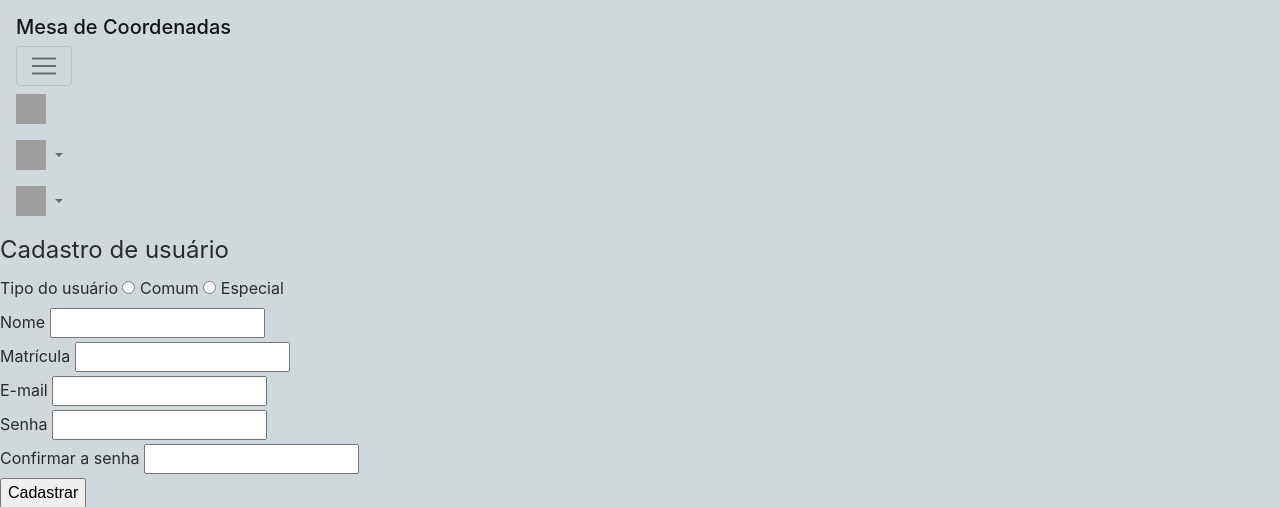
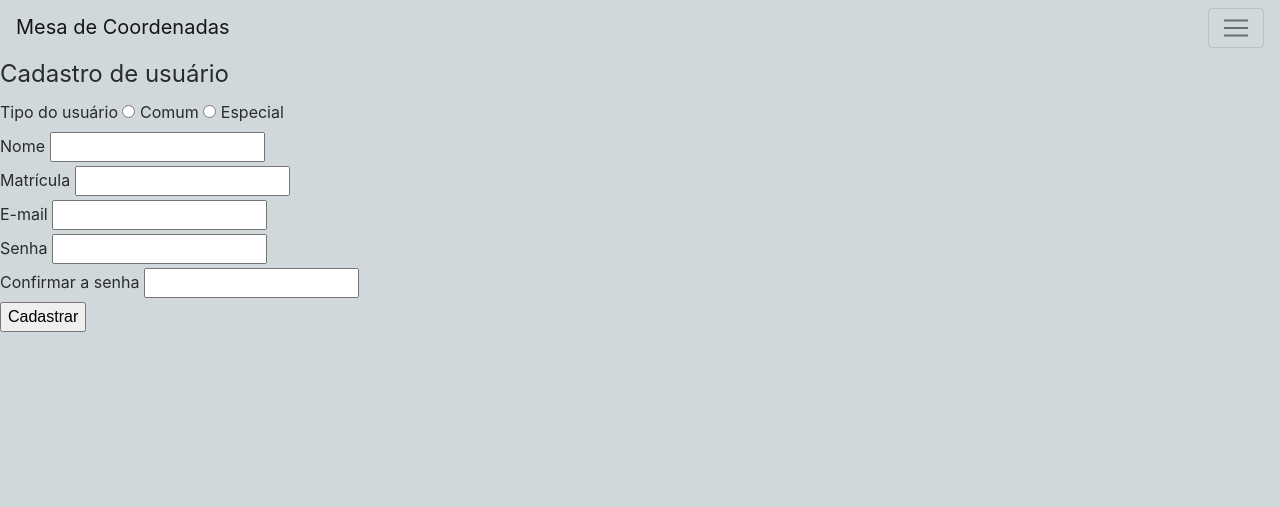
Before and after one commit to miqueiasmiguel/mesa_de_coordenadas, a Flask app: page /register in a window 1280 px wide. Shown: the top 507 px of the page. Run offline with Flask 2, Linux system fonts and the light colour scheme; the visitor is signed in with stand-in values (Sample User, id 1); some libraries are stand-ins or nearby versions; grey boxes are pictures that could not be loaded.

Commit message:
feat: Melhorias na barra de navegação (2)

```diff
--- a/flaskr/models.py
+++ b/flaskr/models.py
@@ -5,11 +5,17 @@ from flaskr import db, login_manager
 
 @login_manager.user_loader
 def user_loader(user_id):
+    """
+    Função que busca no banco de dados o
+    usuário que será logado
+
+    :returns: Usuário a ser logado
+    """
     return Users.query.get(int(user_id))
 
 
 class Users(db.Model, UserMixin):
-    """Entidade Users"""
+    """Entidade - Users"""
 
     id = db.Column(db.Integer, primary_key=True)
     name = db.Column(db.String, nullable=False)
@@ -24,7 +30,7 @@ class Users(db.Model, UserMixin):
 
 
 class Positions(db.Model):
-    """Entidade Positions"""
+    """Entidade - Positions"""
 
     id = db.Column(db.Integer, primary_key=True)
     x_axis = db.Column(db.Integer, nullable=False)
--- a/flaskr/routes.py
+++ b/flaskr/routes.py
@@ -1,6 +1,7 @@
 from flask import render_template, flash, url_for, redirect, request
 from flask_login import login_user, logout_user, login_required, current_user
 from flaskr import app, db, bcrypt
+from serial_modules import serial_ports
 from .forms import RegistrationForm, LoginForm, ForgotForm
 from .models import Users
 
@@ -10,13 +11,15 @@ from .models import Users
 def home():
     """Rota - Principal"""
 
-    return render_template("home.html", title="home")
+    ports = serial_ports()
+    return render_template("home.html", title="home", ports=ports)
 
 
 @app.route("/", methods=["GET", "POST"])
 @app.route("/login", methods=["GET", "POST"])
 def login():
     """Rota - Login"""
+
     if current_user.is_authenticated:
         return redirect(url_for("home"))
     form = LoginForm()
@@ -26,8 +29,7 @@ def login():
             login_user(user, remember=form.remember.data)
             next_page = request.args.get("next")
             return redirect(next_page) if next_page else redirect(url_for("home"))
-        else:
-            flash("E-mail ou senha incorretos.", "danger")
+        flash("E-mail ou senha incorretos.", "danger")
 
     return render_template("login.html", title="Login", form=form)
 
@@ -70,5 +72,4 @@ def forgot():
     """Rota - Esqueceu a senha"""
 
     form = ForgotForm()
-
     return render_template("forgot.html", title="Esqueceu a senha?", form=form)
--- a/flaskr/static/main.css
+++ b/flaskr/static/main.css
@@ -2,3 +2,13 @@ body{
     background-color: #d0d8dcff;
 
 }
+
+@media (min-width: 768px) {
+    .navbar-brand.abs
+        {
+            position: absolute;
+            width: 100%;
+            left: 0;
+            text-align: center;
+        }
+    }
--- a/flaskr/templates/forgot.html
+++ b/flaskr/templates/forgot.html
@@ -1,3 +1,3 @@
-{% extends "layout.html" %}
+{% extends "layout_login.html" %}
 {% block content %}
 {% endblock %}
--- a/flaskr/templates/layout.html
+++ b/flaskr/templates/layout.html
@@ -17,64 +17,40 @@
 </head>
 <body>
     <header class="site-header">
-        <nav class="navbar navbar-expand-md navbar-light bg-light">
-            <span class="navbar-brand mb-0 h1">Mesa de Coordenadas</span>
-            <button class="navbar-toggler" type="button" data-toggle="collapse" data-target="#navbarNavDropdown" aria-controls="navbarNavDropdown" aria-expanded="false" aria-label="Toggle navigation">
+        <nav class="navbar navbar-expand-lg navbar-light bg-light">
+            <div class="d-flex flex-grow-1">
+                <span class="w-100 d-lg-none d-block"><!-- hidden spacer to center brand on mobile --></span>
+                <a class="navbar-brand" href="#">
+                    Mesa de Coordenadas
+                </a>
+                <div class="w-100 text-right">
+                    <button class="navbar-toggler" type="button" data-toggle="collapse" data-target="#myNavbar7">
                         <span class="navbar-toggler-icon"></span>
                     </button>
-            <!-- Navbar Right Side -->
-            <div class="navbar-collapse">
-                <ul class="navbar-nav">
+                </div>
+            </div>
+            <div class="collapse navbar-collapse flex-grow-1 text-right" id="myNavbar7">
+                <ul class="navbar-nav ml-auto flex-nowrap">
                     <li class="nav-item">
-                        <a class="nav-link" href="#">
-                            <img src="https://icons-for-free.com/iconfiles/png/512/help+icon-1320184117267379676.png" width="30" height="30" alt="">
+                        <a href="#" class="nav-link">
+                            <img src="https://cdn0.iconfinder.com/data/icons/entypo/92/help-512.png" width="25" height="25" alt="">
                         </a>
                     </li>
+                    <li class="nav-item">
+                        {% block navbar_config %}
+                        {% endblock navbar_config %}
+                    </li>
                     <li class="nav-item dropdown">
-                        <a class="nav-link dropdown-toggle" href="#" data-toggle="dropdown" aria-haspopup="true" aria-expanded="false">
-                            <img src="http://cdn.onlinewebfonts.com/svg/img_118367.png" width="30" height="30" alt="">
+                        <div class="dropdown">
+                            <a class="nav-link dropdown-toggle" href="#" data-toggle="dropdown" role="button" aria-haspopup="true" aria-expanded="false">
+                                <img src="https://image.flaticon.com/icons/png/512/3686/3686994.png" width="25" height="25" alt="">
                             </a>
-                    <ul class="dropdown-menu">
-                        <form>
-                            <li>
-                                <div class="menu-item">
-                                    Porta:
-                                </div>
-                                <select name="serial_port" id="serial_port">
-                                    <option value="COM-1">COM-1</option>
-                                    <option value="COM-2">COM-2</option>
-                                    <option value="COM-3">COM-3</option>
-                                    <option value="COM-4">COM-4</option>
-                                </select>
-                            </li>
-                            <li>
-                                <div class="menu-item">
-                                    Baud rate:
-                                </div>
-                                <select name="baud_rate" id="baud_rate">
-                                    <option value="2400">2400</option>
-                                    <option value="4800">4800</option>
-                                    <option value="9600">9600</option>
-                                    <option value="19200">19200</option>
-                                </select>
-                            </li>
-                            <div class="dropdown-divider"></div>
-                            <button class="btn menu-item">Calibrar</button>
-                            <button class="btn menu-item">Conectar</button>
-                            <button class="btn menu-item">Desconectar</button>
-                        </form>
-                    </ul>
-                    <li class="nav-item dropdown">
-                        <a class="nav-link dropdown-toggle" href="#" id="navbarDropdown" role="button" data-toggle="dropdown" aria-haspopup="true" aria-expanded="false">
-                            <img src="https://cdn.icon-icons.com/icons2/916/PNG/512/Menu_icon_icon-icons.com_71858.png" width="30" height="30" alt="">
-                        </a>
-                        <div class="dropdown-menu" aria-labelledby="navbarDropdown">
-                            <a class="dropdown-item" href="#">Perfil</a>
-                            <a class="dropdown-item" href="#">Cadastrar</a>
+                            <div class="dropdown-menu" aria-labelledby="dropdownMenuLink">
+                                <a class="dropdown-item" href="#">Cadstrar</a>
                                 <a class="dropdown-item" href="#">Histórico</a>
                                 <a class="dropdown-item" href="#">Sair</a>
                             </div>
-                    </li>
+                        </div>
                     </li>
                 </ul>
             </div>
--- a/requirements.txt
+++ b/requirements.txt
@@ -34,6 +34,7 @@ pycodestyle==2.7.0
 pycparser==2.20
 pyflakes==2.3.1
 pylint==2.8.2
+pyserial==3.5
 PyYAML==5.4.1
 regex==2021.4.4
 six==1.16.0
--- /dev/null
+++ b/serial_modules/__init__.py
@@ -0,0 +1 @@
+from .list_ports import serial_ports
```
Also changed, not shown: flaskr/templates/home.html (+37 -1 lines), serial_modules/list_ports.py (added, +32 -0 lines), readme.txt (added), 1 other file. Lines whose indentation alone changed are shown as unchanged.
